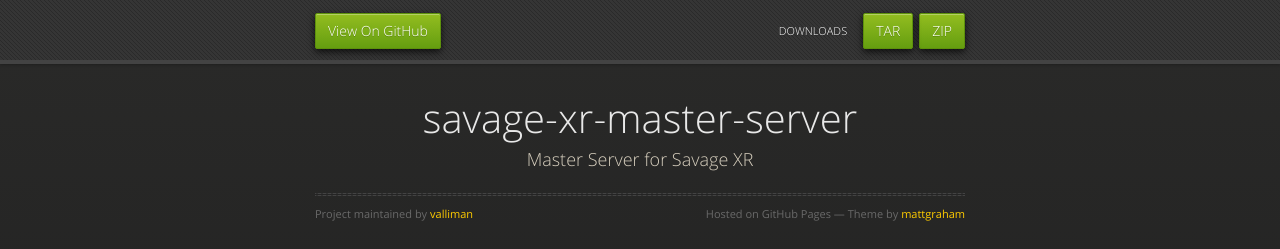
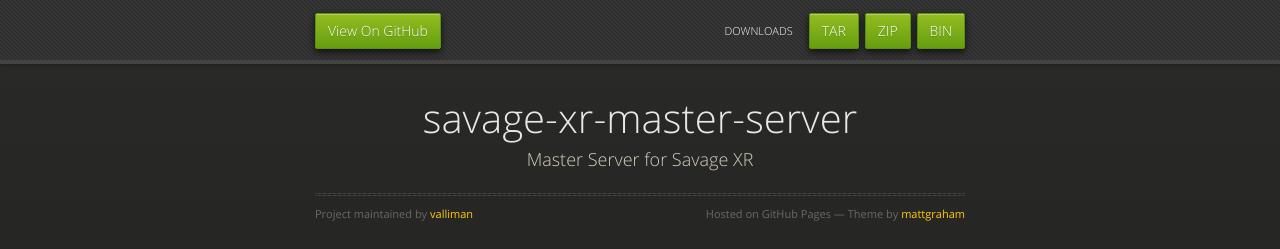
Before and after one commit to valliman/savage-xr-master-server, a plain HTML site: page index.html in a window 1280 px wide. Shown: the top 249 px of the page. Drawn offline with nearby package versions, Linux system fonts and the light colour scheme.

Commit message:
Update index.html

```diff
--- a/index.html
+++ b/index.html
@@ -21,6 +21,7 @@
       <div id="header">
         <nav>
           <li class="fork"><a href="https://github.com/valliman/savage-xr-master-server">View On GitHub</a></li>
+          <li class="downloads"><a href="https://github.com/valliman/savage-master-server/releases/download/1.0.5/savage-master-server-1.0.5.jar">BIN</a></li>
           <li class="downloads"><a href="https://github.com/valliman/savage-xr-master-server/zipball/master">ZIP</a></li>
           <li class="downloads"><a href="https://github.com/valliman/savage-xr-master-server/tarball/master">TAR</a></li>
           <li class="title">DOWNLOADS</li>
```
